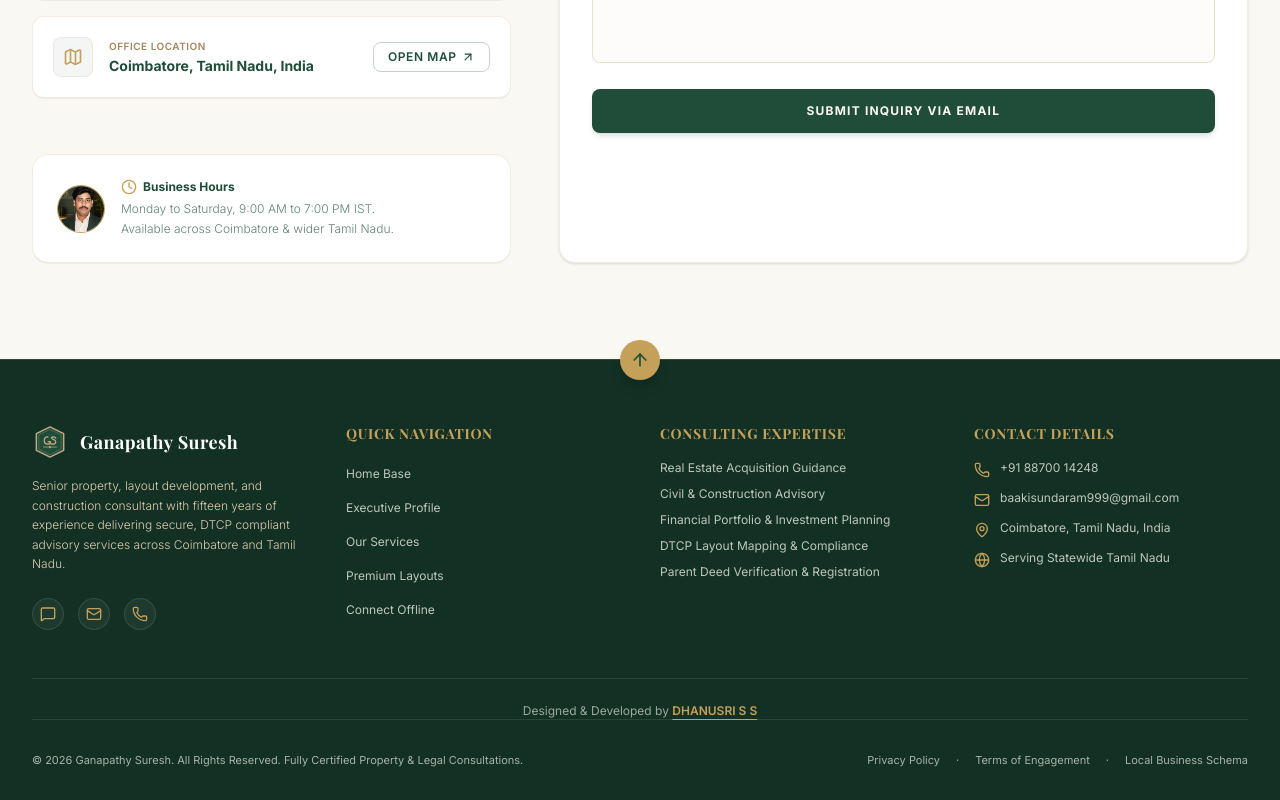
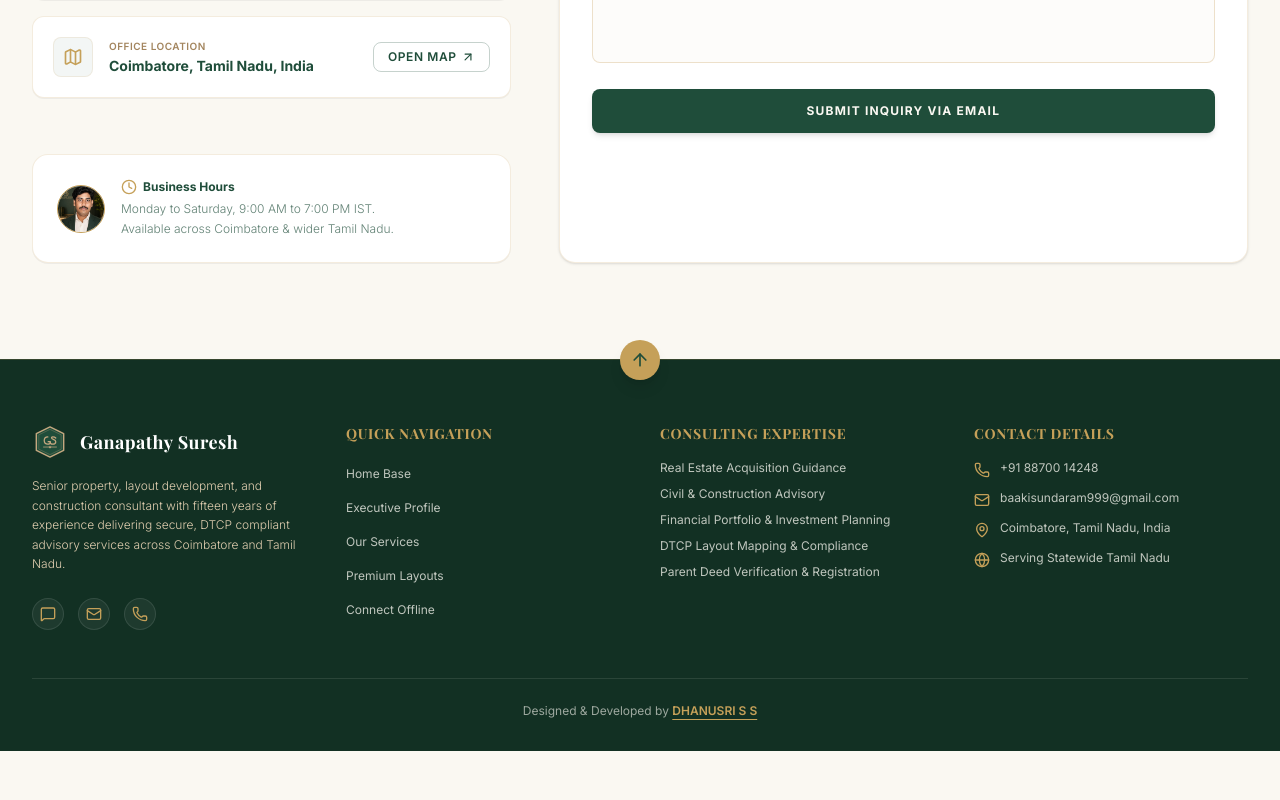
Before and after one commit to Dhanusri-S-S/Ganapathy_Suresh_portfolio, a React (Vite) app: page / in a window 1280 px wide. Shown: the part 6121-6921 px from the top of the page. After the commit the page ends 6872 px from the top, so only its background shows below. Built offline with nearby package versions, Linux system fonts and the light colour scheme; a web font is replaced by a local one.

Commit message:
Update Footer.tsx

```diff
--- a/src/components/Footer.tsx
+++ b/src/components/Footer.tsx
@@ -158,19 +158,6 @@ export default function Footer({ onNavigate }: FooterProps) {
     </a>
   </p>
 </div>
-        {/* Separator and copyright bottom bar */}
-        <div className="border-t border-ivory/10 pt-8 flex flex-col md:flex-row items-center justify-between gap-4 font-sans text-[11px] text-ivory/65">
-          <div className="text-center md:text-left">
-            &copy; {currentYear} Ganapathy Suresh. All Rights Reserved. Fully Certified Property &amp; Legal Consultations.
-          </div>
-          <div className="flex space-x-4">
-            <span className="hover:text-gold">Privacy Policy</span>
-            <span>&middot;</span>
-            <span className="hover:text-gold">Terms of Engagement</span>
-            <span>&middot;</span>
-            <span className="hover:text-gold">Local Business Schema</span>
-          </div>
-        </div>
 
       </motion.div>
     </footer>
```
